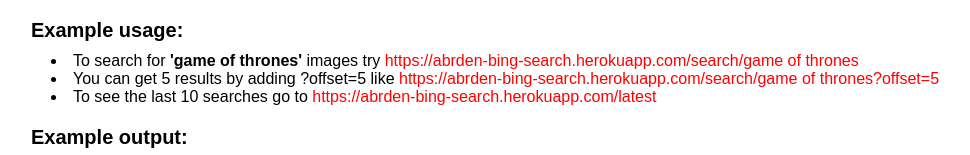
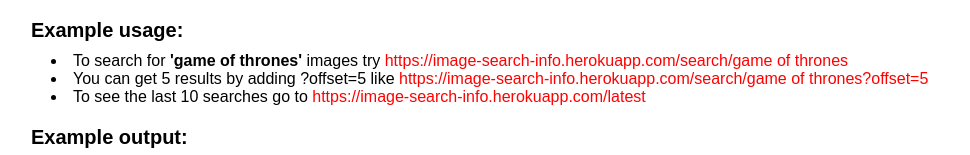
Before and after one commit to yzhbankov/image-search-abstraction, a website: page public/index.html in a window 1280 px wide. Shown: the part 246-401 px from the top of the page, without its empty margins (141-1111 px from the left). Drawn offline with Linux system fonts and the light colour scheme.

Commit message:
change links in index.html

```diff
--- a/public/index.html
+++ b/public/index.html
@@ -17,12 +17,12 @@
 <div class="block">
     <div class="title">Example usage:</div>
     <li>To search for <strong>'game of thrones'</strong> images try
-        <span class="link">https://abrden-bing-search.herokuapp.com/search/game of thrones</span>
+        <span class="link">https://image-search-info.herokuapp.com/search/game of thrones</span>
     </li>
-    <li>You can get 5 results by adding ?offset=5 like <span class="link">https://abrden-bing-search.herokuapp.com/search/game of
+    <li>You can get 5 results by adding ?offset=5 like <span class="link">https://image-search-info.herokuapp.com/search/game of
         thrones?offset=5</span>
     </li>
-    <li>To see the last 10 searches go to <span class="link">https://abrden-bing-search.herokuapp.com/latest</span></li>
+    <li>To see the last 10 searches go to <span class="link">https://image-search-info.herokuapp.com/latest</span></li>
 </div>
 <div class="block">
     <div class="title">Example output:</div>
```
